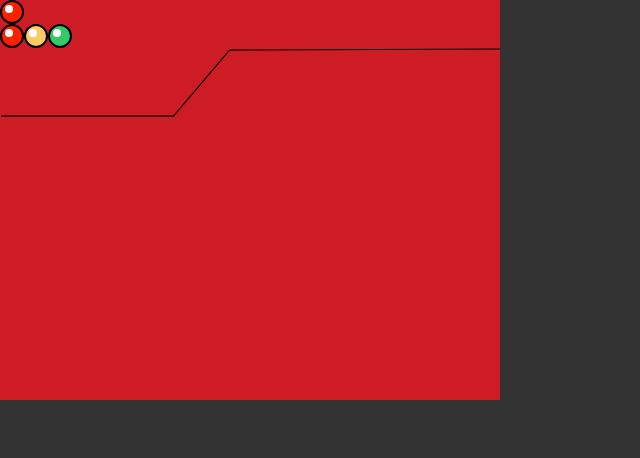
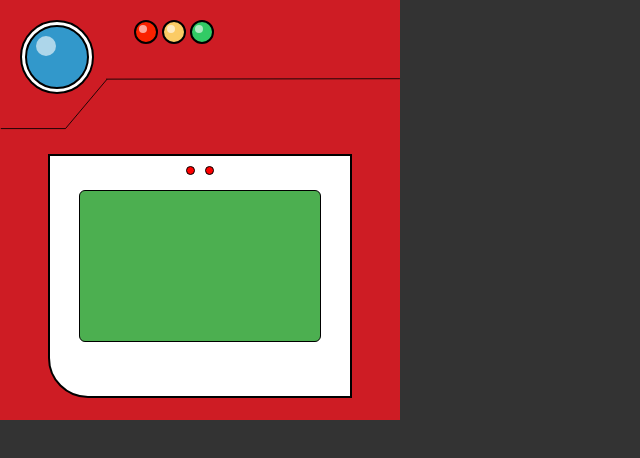
Before and after one commit to noelrock333/pokedex-bedu, a React (Create React App) app: page / in a window 1280 px wide. Shown: the top 458 px of the page, without its empty margins (0-640 px from the left). Built offline with nearby package versions, Linux system fonts and the light colour scheme.

Commit message:
Estilo y display

```diff
--- /dev/null
+++ b/src/components/Display/index.js
@@ -0,0 +1,15 @@
+import DisplayStyled, { ScreenStyled } from "./style";
+
+function Display() {
+    return (
+        <DisplayStyled>
+            <div className="red-dots-row">
+                <div className="red-dot" />
+                <div className="red-dot" />
+            </div>
+            <ScreenStyled></ScreenStyled>
+        </DisplayStyled>
+    )
+}
+
+export default Display
--- /dev/null
+++ b/src/components/Display/style.js
@@ -0,0 +1,37 @@
+import styled from 'styled-components'
+
+const DisplayStyled = styled.div`
+    border: 2px solid black;
+    background-color: white;
+    border-bottom-left-radius: 40px;
+    height: 240px;
+    width: 300px;
+    margin-top: 20px;
+    display: flex;
+    align-items: center;
+    flex-direction: column;
+    .red-dots-row {
+        display: flex;
+        margin-top: 10px;
+        margin-bottom: 5px;
+    }
+    .red-dot {
+        height: 7px;
+        width: 7px;
+        background-color: red;
+        border: 1px solid black;
+        border-radius: 50%;
+        margin: 0 5px;
+    }
+`
+
+export const ScreenStyled = styled.div`
+    background-color: #4caf50;
+    border: 1px solid black;
+    width: 240px;
+    height: 150px;
+    margin-top: 10px;
+    border-radius: 6px;
+`
+
+export default DisplayStyled
--- /dev/null
+++ b/src/components/LargeLed/index.js
@@ -0,0 +1,13 @@
+import LargeLedStyled from "./style"
+
+function LargeLed(props) {
+    return (
+        <LargeLedStyled color={props.color}>
+            <div className="led">
+                <div className="brigth"></div>
+            </div>
+        </LargeLedStyled>
+    )
+}
+
+export default LargeLed
--- /dev/null
+++ b/src/components/LargeLed/style.js
@@ -0,0 +1,32 @@
+import styled from 'styled-components'
+
+const LargeLedStyled = styled.div`
+    display: inline-flex;
+    background-color: white;
+    padding: 3px;
+    align-items: center;
+    justify-content: center;
+    border-radius: 50%;
+    border: 2px solid black;
+    margin: 20px;
+    .led {
+        width: 60px;
+        height: 60px;
+        border: 2px solid black;
+        border-radius: 50%;
+        background-color: ${props => props.color};
+        position: relative;
+    }
+    .brigth {
+        width: 20px;
+        height: 20px;
+        background-color: white;
+        border-radius: 50%;
+        position: absolute;
+        top: 9px;
+        left: 9px;
+        opacity: 0.6;
+    }
+`
+
+export default LargeLedStyled
--- a/src/components/Led/index.js
+++ b/src/components/Led/index.js
@@ -2,7 +2,7 @@ import LedStyled from "./styled"
 
 function Led(props) {
     return (
-        <LedStyled color={props.color}>
+        <LedStyled color={props.color} size={props.size}>
             <div className="brigth"></div>
         </LedStyled>
     )
--- a/src/components/Led/styled.js
+++ b/src/components/Led/styled.js
@@ -1,11 +1,11 @@
-import styled from 'styled-components'
+import styled, { css } from 'styled-components'
 
 const LedStyled = styled.div`
     width: 20px;
     height: 20px;
     border: 2px solid black;
     border-radius: 50%;
-    background-color: ${props => props.color};
+    background-color: ${props => props.color || 'red'};
     position: relative;
     .brigth {
         width: 8px;
@@ -15,7 +15,9 @@ const LedStyled = styled.div`
         position: absolute;
         top: 3px;
         left: 3px;
+        opacity: 0.6;
     }
+
 `
 
 export default LedStyled
--- a/src/components/PokedexLeft/index.js
+++ b/src/components/PokedexLeft/index.js
@@ -1,17 +1,24 @@
 import PokedexLeftStyled from "./style"
 import Led from '../Led'
+import LargeLed from '../LargeLed'
 import PokedexLine from '../../assets/pokedex-line.svg'
+import Display from '../Display'
 
 function PokedexLeft() {
     return (
         <PokedexLeftStyled>
-            <Led size="large" color="#FA2200" />
-            <div className="leds-row">
-                <Led color="#FA2200" />
-                <Led color="#FBCB65" />
-                <Led color="#32CB65" />
+            <div className="leds-group">
+                <LargeLed color="#3298CB" />
+                <div className="leds-row">
+                    <Led color="#FA2200" />
+                    <Led color="#FBCB65" />
+                    <Led color="#32CB65" />
+                </div>
             </div>
             <img className="pokedex-line" src={PokedexLine} />
+            <div className="display-wrapper">
+                <Display />
+            </div>
         </PokedexLeftStyled>
     )
 }
--- a/src/components/PokedexLeft/style.js
+++ b/src/components/PokedexLeft/style.js
@@ -2,15 +2,28 @@ import styled from 'styled-components'
 
 const PokedexLeftStyled = styled.div`
     background-color: #CE1C24;
-    height: 400px;
-    max-width: 500px;
+    min-height: 400px;
+    max-width: 400px;
     width: 100%;
-    .pokedex-line {
-        width: 100%;
+    padding-bottom: 20px;
+    .leds-group {
+        display: flex;
     }
     .leds-row {
         display: flex;
         flex-direction: row;
+        justify-content: space-between;
+        width: 20%;
+        margin-top: 20px;
+        margin-left: 20px;
+    }
+    .pokedex-line {
+        width: 100%;
+        margin-top: -55px;
+    }
+    .display-wrapper {
+        display: flex;
+        justify-content: center;
     }
 `
 
```
Also changed, not shown: src/assets/pokedex-line.svg.
